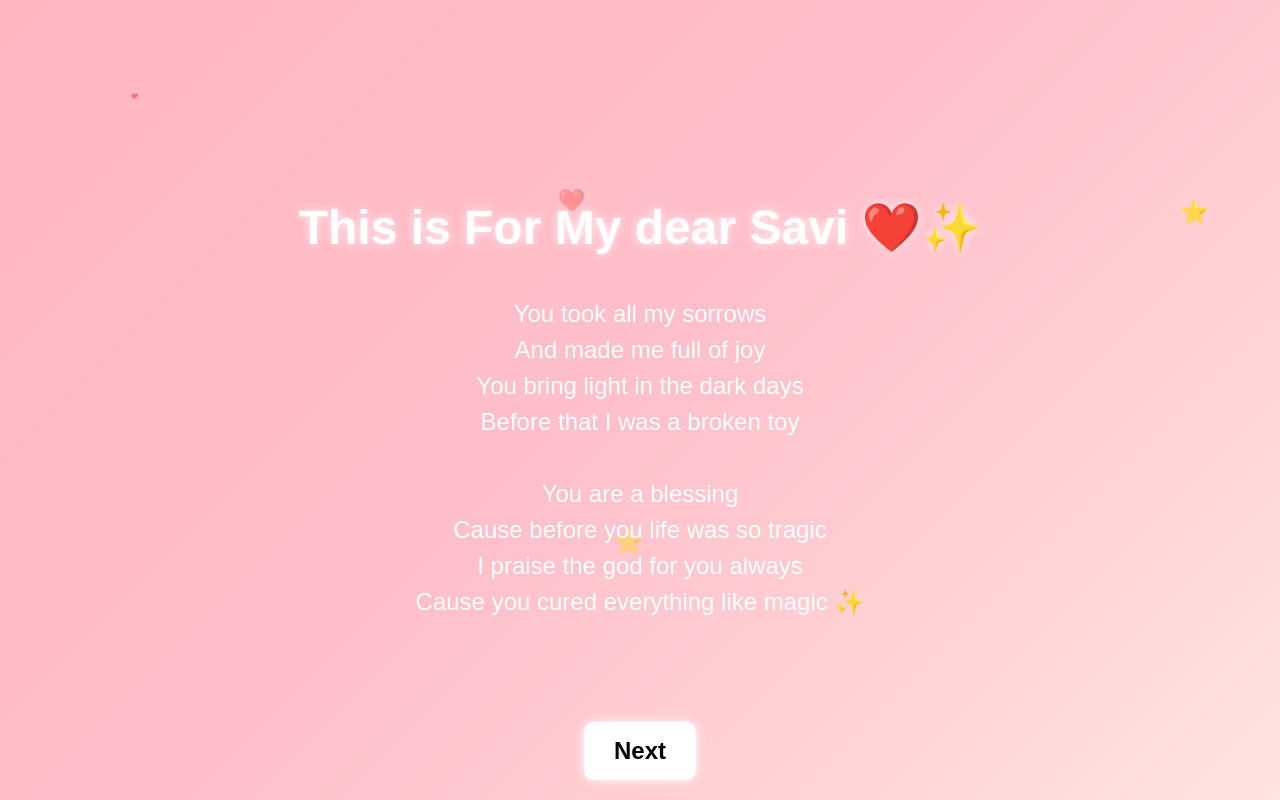
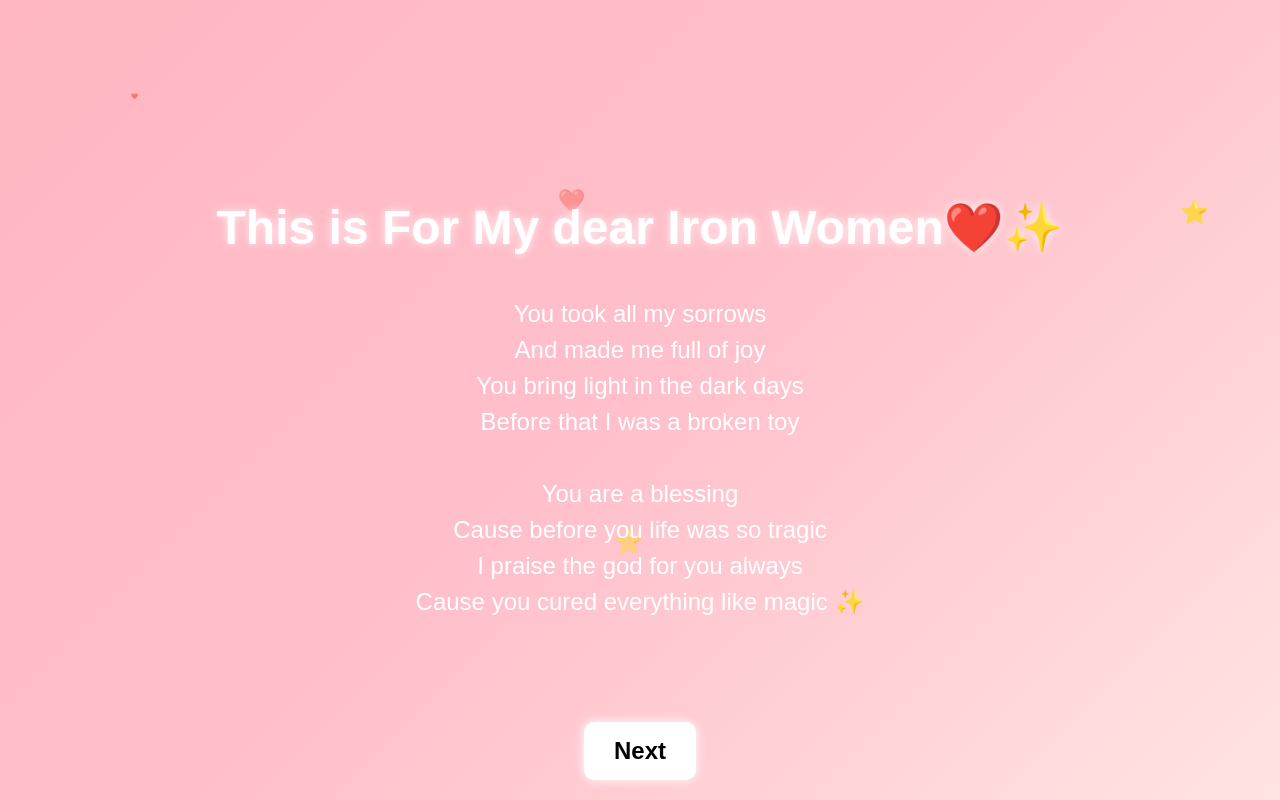
Before and after one commit to Droidman007/hbd, a plain HTML site: page g2.html in a window 1280 px wide. Drawn offline with Linux system fonts and the light colour scheme.

Commit message:
Update g2.html

```diff
--- a/g2.html
+++ b/g2.html
@@ -158,7 +158,7 @@
   </style>
 </head>
 <body>
-  <div class="greeting">This is For My dear Savi ❤️✨</div>
+  <div class="greeting">This is For My dear Iron Women❤️✨</div>
   <div class="poem">
     You took all my sorrows <br />
     And made me full of joy <br />
```
